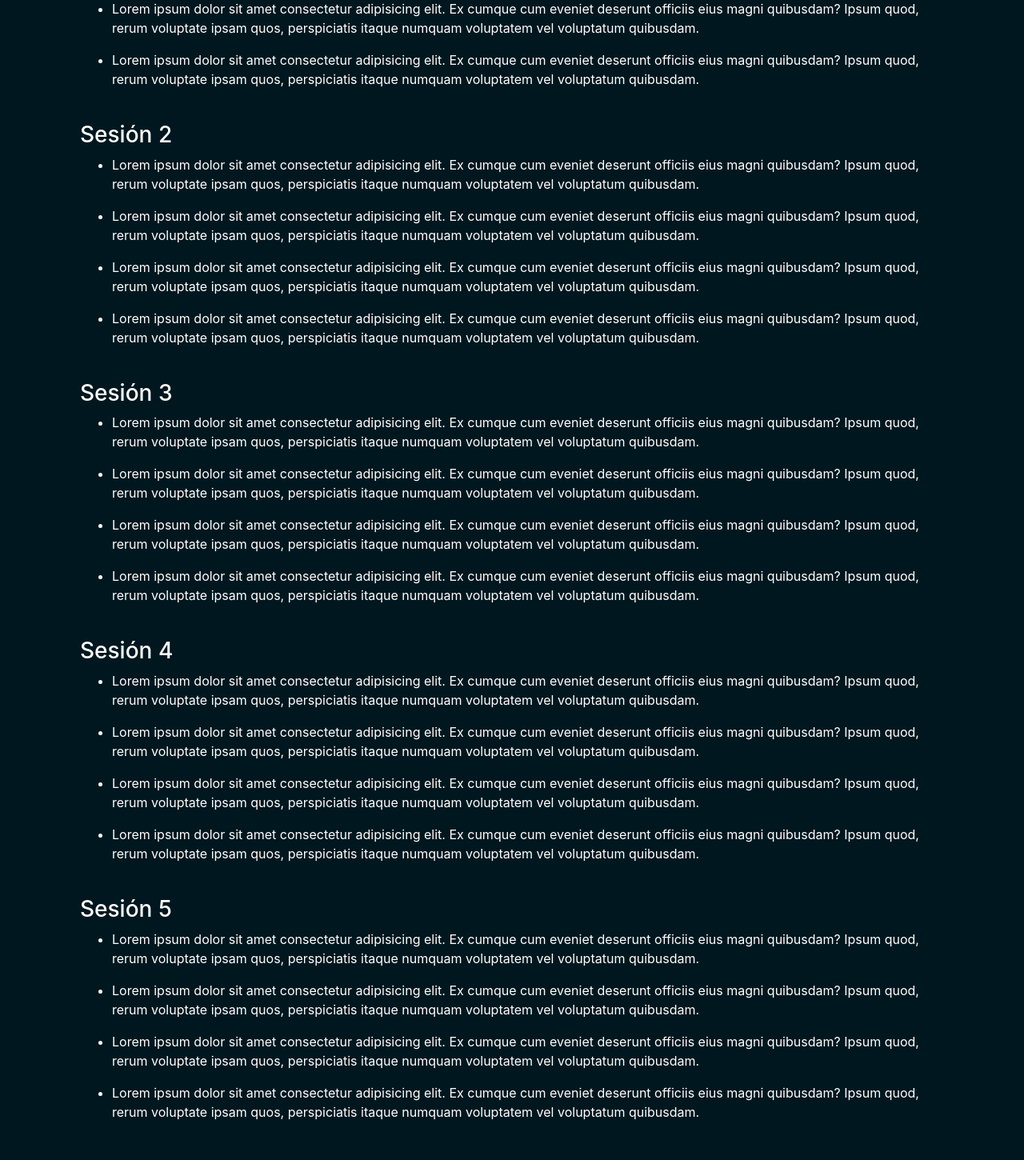
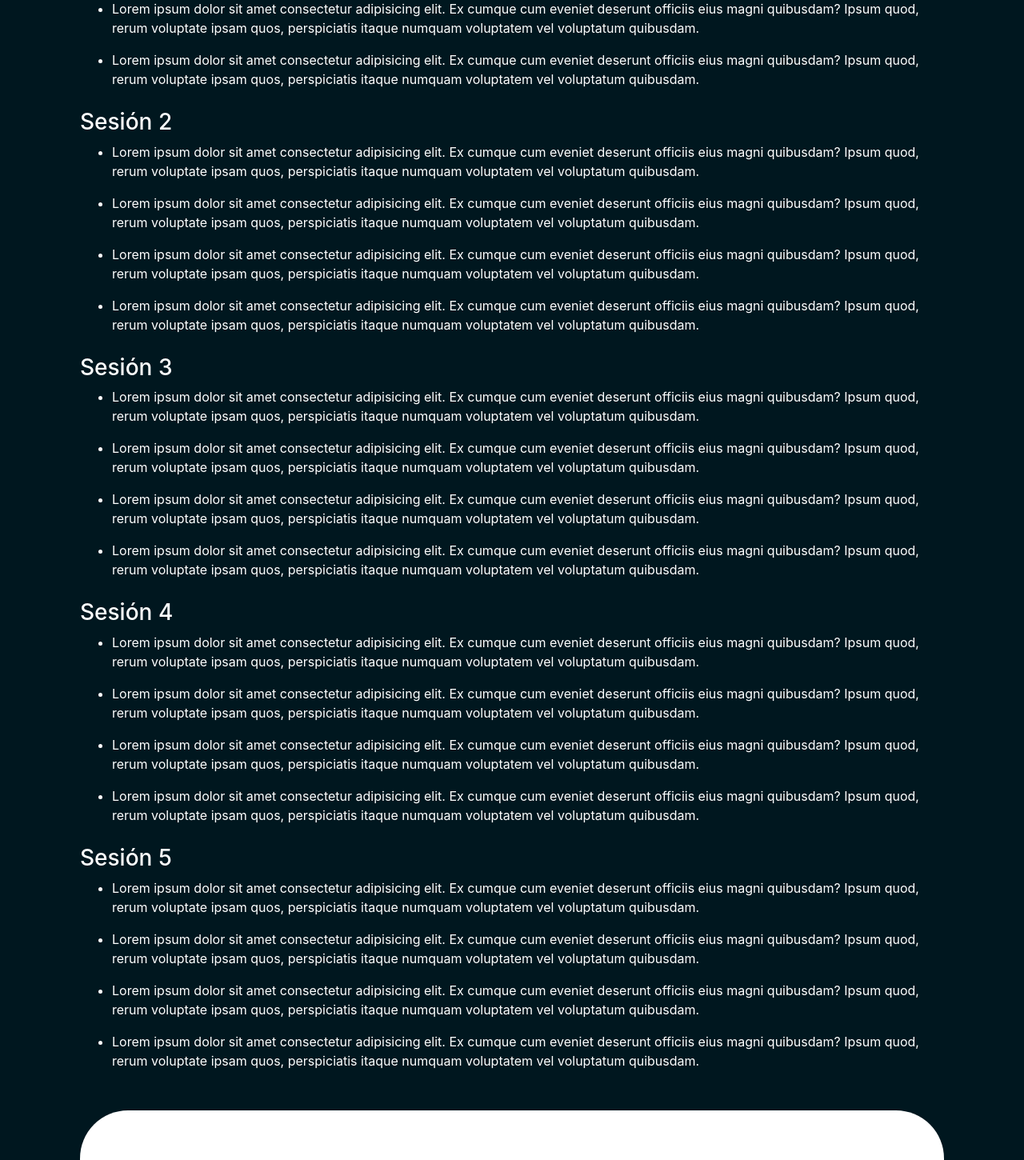
Before and after one commit to AngelVillavicencio/paginagrpucp, a React (Create React App) app: page /taller in a window 1280 px wide. Shown: the part 960-2410 px from the top of the page at 80% size. Built offline with nearby package versions, Linux system fonts and the light colour scheme.

Commit message:
correcion de codigo

```diff
--- a/src/pages/Actividad_evento.css
+++ b/src/pages/Actividad_evento.css
@@ -54,8 +54,13 @@
     margin-top: 25px;
     margin-bottom: 25px;
     font-size: 15px;
+}
+.ponente1{
+    font-size: 1.5em;
+}
 
-}
+/*------------------------------------------------*/
+/*cuadro de mensaje*/
 .mensaje{
     margin-left: 100px;
     margin-right: 100px;
@@ -158,6 +163,7 @@
     border: none;
     border-bottom: 1px solid #C4C4C4;
 }
+/*------------------------------------------------*/
 
 @media screen and (max-width: 1250px){
     .mensaje{
--- a/src/pages/Actividad_evento.js
+++ b/src/pages/Actividad_evento.js
@@ -32,10 +32,10 @@ class Actividad_evento extends Component {
                     <h2 className="ponente1">
                         -Angel Villavicencio Muñoz
                     </h2>
-                    <h2 className="ponente2">
+                    <h2 className="ponente1">
                         -Angel Villavicencio Muñoz
                     </h2>
-                    <h2 className="ponente3">
+                    <h2 className="ponente1">
                         -Angel Villavicencio Muñoz
                     </h2>
                 </div>
--- a/src/pages/Actividad_taller.css
+++ b/src/pages/Actividad_taller.css
@@ -4,13 +4,7 @@
     grid-template-rows: repeat(6, auto);
     grid-template-areas: "tit tit tit"
                          "tdesc tdesc tdesc"
-                         "dtxt dtxt img"
-                         "tses tses tses"
-                         "ses1 ses1 ses1"
-                         "ses2 ses2 ses2"
-                         "ses3 ses3 ses3"
-                         "ses4 ses4 ses4"
-                         "ses5 ses5 ses5";
+                         "dtxt dtxt img";
 }
 
 .act-taller .title-taller{
@@ -48,53 +42,22 @@
     padding-right: 100px;
     padding-left: 50px;
 }
-
-.act-taller .title-ses{
-    grid-area: tses;
+.title-ses{
     margin-left: 100px;
     margin-right: 100px;
     margin-top: 50px;
     margin-bottom: 25px;
 }
-
-.act-taller .subt{
-    color: white;
-}
-
-.act-taller .sesion1{
-    grid-area: ses1;
+.sesion1{
     margin-left: 100px;
     margin-right: 100px;
     margin-bottom: 25px;
 }
-
-.act-taller .sesion2{
-    grid-area: ses2;
-    margin-left: 100px;
-    margin-right: 100px;
-    margin-bottom: 25px;
+.subt{
+    color: white;
 }
-
-.act-taller .sesion3{
-    grid-area: ses3;
-    margin-left: 100px;
-    margin-right: 100px;
-    margin-bottom: 25px;
-}
-
-.act-taller .sesion4{
-    grid-area: ses4;
-    margin-left: 100px;
-    margin-right: 100px;
-    margin-bottom: 25px;
-}
-
-.act-taller .sesion5{
-    grid-area: ses5;
-    margin-left: 100px;
-    margin-right: 100px;
-    margin-bottom: 25px;
-}
+/*------------------------------------------------*/
+/*cuadro de mensaje*/
 
 .mensaje{
     margin-left: 100px;
@@ -199,6 +162,7 @@
     border: none;
     border-bottom: 1px solid #C4C4C4;
 }
+/*------------------------------------------------*/
 
 @media screen and (max-width: 1250px){
     .mensaje{
@@ -221,14 +185,7 @@
         grid-template-areas: "tit tit tit"
                          "tdesc tdesc tdesc"
                          "dtxt dtxt dtxt"
-                         "img img img "
-                         "tses tses tses"
-                         "ses1 ses1 ses1"
-                         "ses2 ses2 ses2"
-                         "ses3 ses3 ses3"
-                         "ses4 ses4 ses4"
-                         "ses5 ses5 ses5"
-                         "sms sms sms";
+                         "img img img ";
     }
     .act-taller .img-vision{
         margin-top: 50px;
@@ -250,27 +207,7 @@
         margin-left: 50px;
         margin-right: 50px;
     }
-    .act-taller .sesion1{
-        margin-left: 50px;
-        margin-right: 50px;
-    }
-
-    .act-taller .sesion2{
-        margin-left: 50px;
-        margin-right: 50px;
-    }
-
-    .act-taller .sesion3{
-        margin-left: 50px;
-        margin-right: 50px;
-    }
-
-    .act-taller .sesion4{
-        margin-left: 50px;
-        margin-right: 50px;
-    }
-
-    .act-taller .sesion5{
+    .sesion1{
         margin-left: 50px;
         margin-right: 50px;
     }
--- a/src/pages/Actividad_taller.js
+++ b/src/pages/Actividad_taller.js
@@ -24,6 +24,8 @@ class Actividad_taller extends Component {
             Lorem ipsum dolor sit amet consectetur adipisicing elit. Ea, corrupti voluptatum? Nihil atque quaerat vel in, officia doloremque quas vero voluptatem eveniet voluptas recusandae porro deserunt necessitatibus facilis corrupti qui.
           </h3>
           <img src={python1} className="img-vision"></img>
+        </div>
+        <div className="sesiones">
           <h2 className="title-ses">
             Sesiones
           </h2>
@@ -44,7 +46,7 @@ class Actividad_taller extends Component {
               <li>Lorem ipsum dolor sit amet consectetur adipisicing elit. Ex cumque cum eveniet deserunt officiis eius magni quibusdam? Ipsum quod, rerum voluptate ipsam quos, perspiciatis itaque numquam voluptatem vel voluptatum quibusdam.</li>
             </ul>
           </div>
-          <div className="sesion2">
+          <div className="sesion1">
             <h3 className="subt">
               Sesión 2
             </h3>
@@ -61,7 +63,7 @@ class Actividad_taller extends Component {
               <li>Lorem ipsum dolor sit amet consectetur adipisicing elit. Ex cumque cum eveniet deserunt officiis eius magni quibusdam? Ipsum quod, rerum voluptate ipsam quos, perspiciatis itaque numquam voluptatem vel voluptatum quibusdam.</li>
             </ul>
           </div>
-          <div className="sesion3">
+          <div className="sesion1">
             <h3 className="subt">
               Sesión 3
             </h3>
@@ -78,7 +80,7 @@ class Actividad_taller extends Component {
               <li>Lorem ipsum dolor sit amet consectetur adipisicing elit. Ex cumque cum eveniet deserunt officiis eius magni quibusdam? Ipsum quod, rerum voluptate ipsam quos, perspiciatis itaque numquam voluptatem vel voluptatum quibusdam.</li>
             </ul>
           </div>
-          <div className="sesion4">
+          <div className="sesion1">
             <h3 className="subt">
               Sesión 4
             </h3>
@@ -95,7 +97,7 @@ class Actividad_taller extends Component {
               <li>Lorem ipsum dolor sit amet consectetur adipisicing elit. Ex cumque cum eveniet deserunt officiis eius magni quibusdam? Ipsum quod, rerum voluptate ipsam quos, perspiciatis itaque numquam voluptatem vel voluptatum quibusdam.</li>
             </ul>
           </div>
-          <div className="sesion5">
+          <div className="sesion1">
             <h3 className="subt">
               Sesión 5
             </h3>
```
